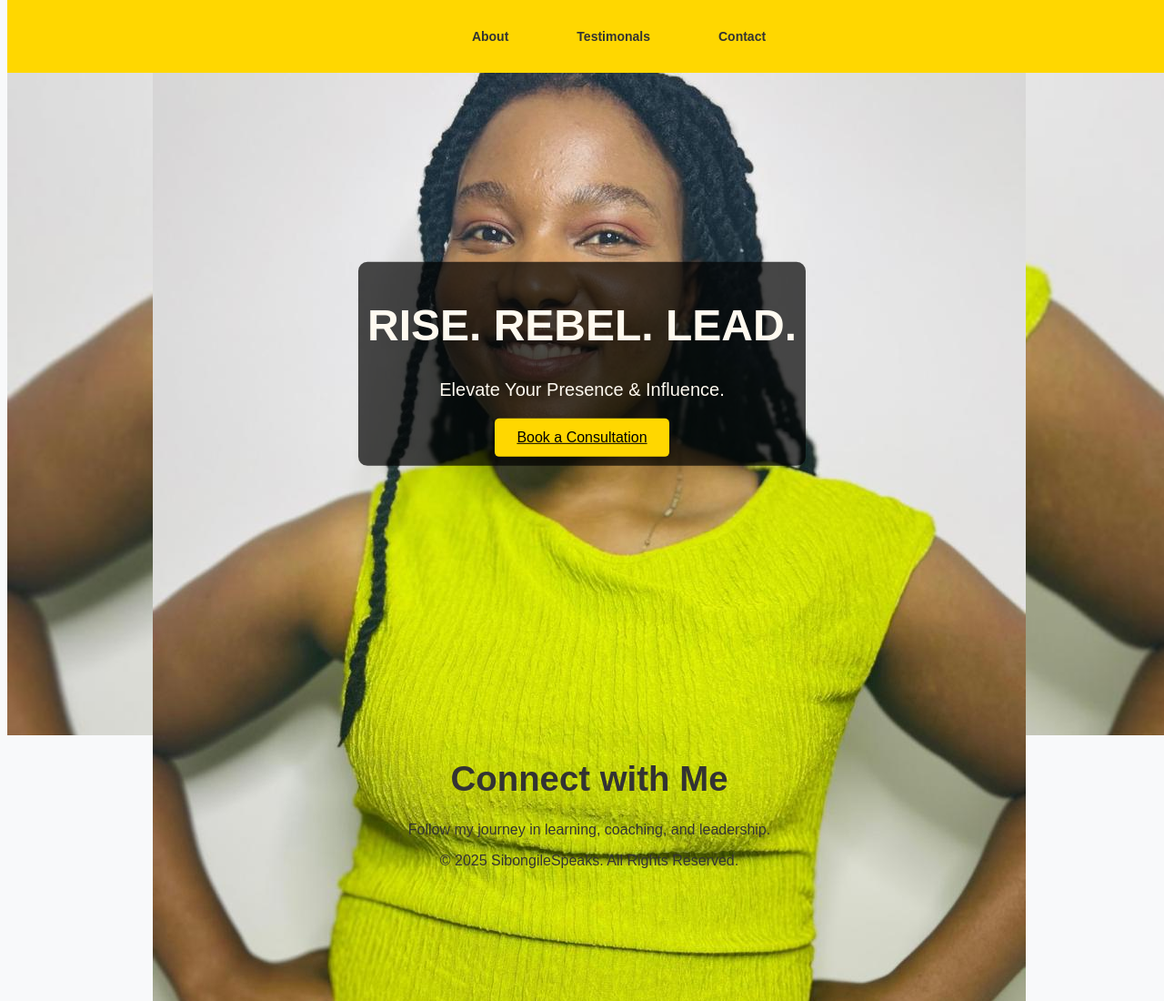
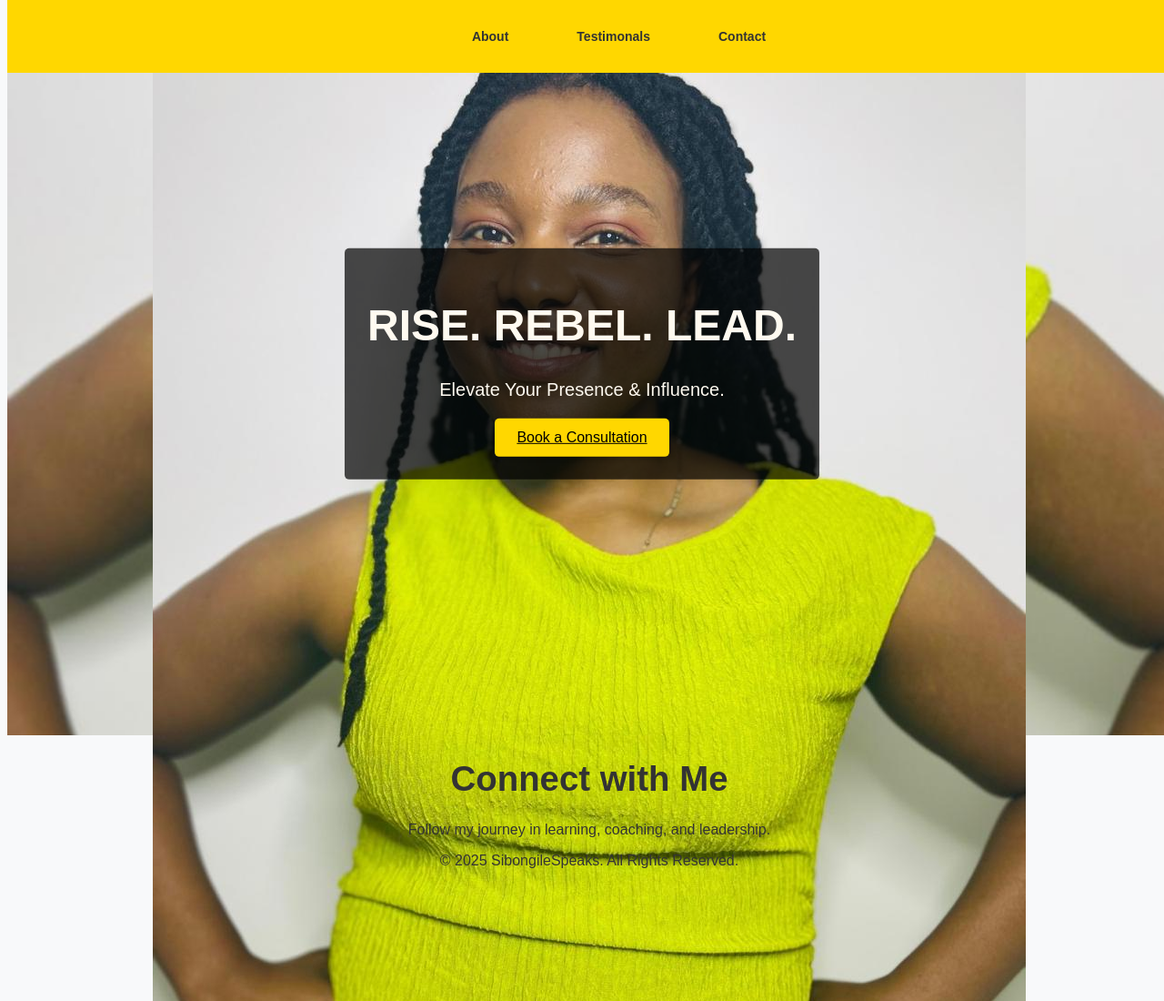
Before and after one commit to SboD20/SibongileSpeaks-Web, a plain HTML site: page index.html in a window 1280 px wide. Shown: the top 1100 px of the page at 91% size. Drawn offline with Linux system fonts and the light colour scheme; a script that the page names is missing.

Commit message:
Update styles.css

```diff
--- a/styles.css
+++ b/styles.css
@@ -85,10 +85,10 @@ img {
     transform: translate(-50%, -50%);
     text-align: center;
     background: rgba(0, 0, 0, 0.7);
-    padding: 10px;
+    padding: 25px;
     margin: auto;
     transition: opacity 1.5s ease-in-out;
-    border-radius: 10px;
+    border-radius: 5px;
 }
 
 .overlay-text h1 {
```
